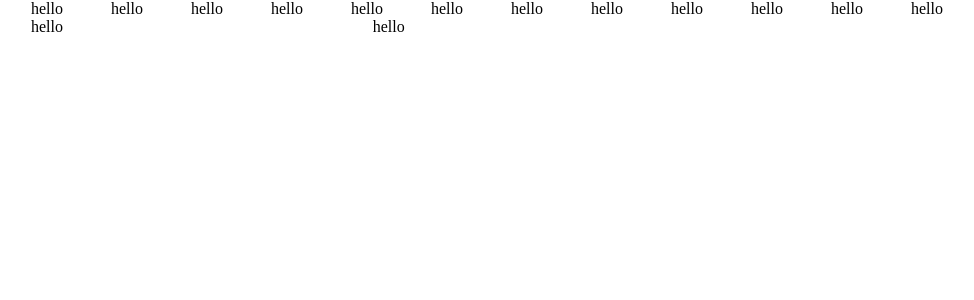
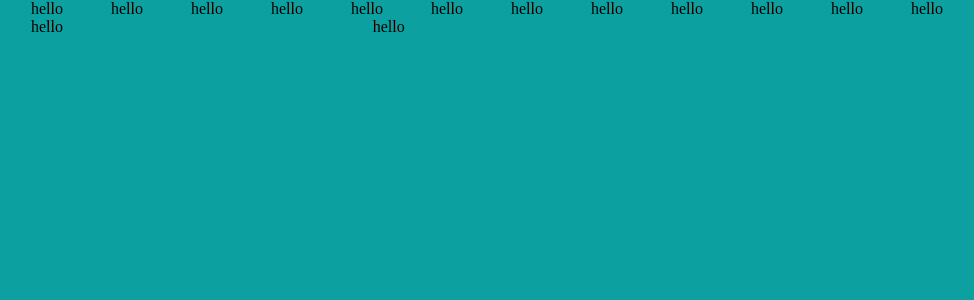
Before and after one commit to fago01/ecommerce, a PHP site: page / in a window 1280 px wide. Shown: the top 300 px of the page, without its empty margins (129-1103 px from the left). Run offline with PHP 8.4, Linux system fonts and the light colour scheme; style sheets or scripts are compiled from the project's sources.

Commit message:
sass colors ok

```diff
--- a/css/main.css
+++ b/css/main.css
@@ -1,9 +1,11 @@
 body {
-  width: 960px;
-  margin: auto; }
-  @media (max-width: 37.5em) {
+  margin: 10 auto;
+  width: auto;
+  background-color: #0CA0A0; }
+  @media (min-width: 70em) {
     body {
-      width: 10px; } }
+      width: 960px;
+      margin: auto; } }
 
 .topbar {
   display: flex; }
--- a/css/main.scss
+++ b/css/main.scss
@@ -29,12 +29,19 @@ $susy: (
   }
 }
 
+$colors: (
+      primary: #0CA0A0,
+      accent: #FFFFFF,
 
+);
 body{
-  width:960px;
-  margin: auto;
-  @include breakpoint(mobileonly) {
-		  width:10px;
+  margin: 10 auto;
+  width: auto;
+  background-color: map-get($colors, primary);
+
+  @include breakpoint(desktop) {
+      width:960px;
+      margin: auto;
 	}
 }
 .topbar {
```
